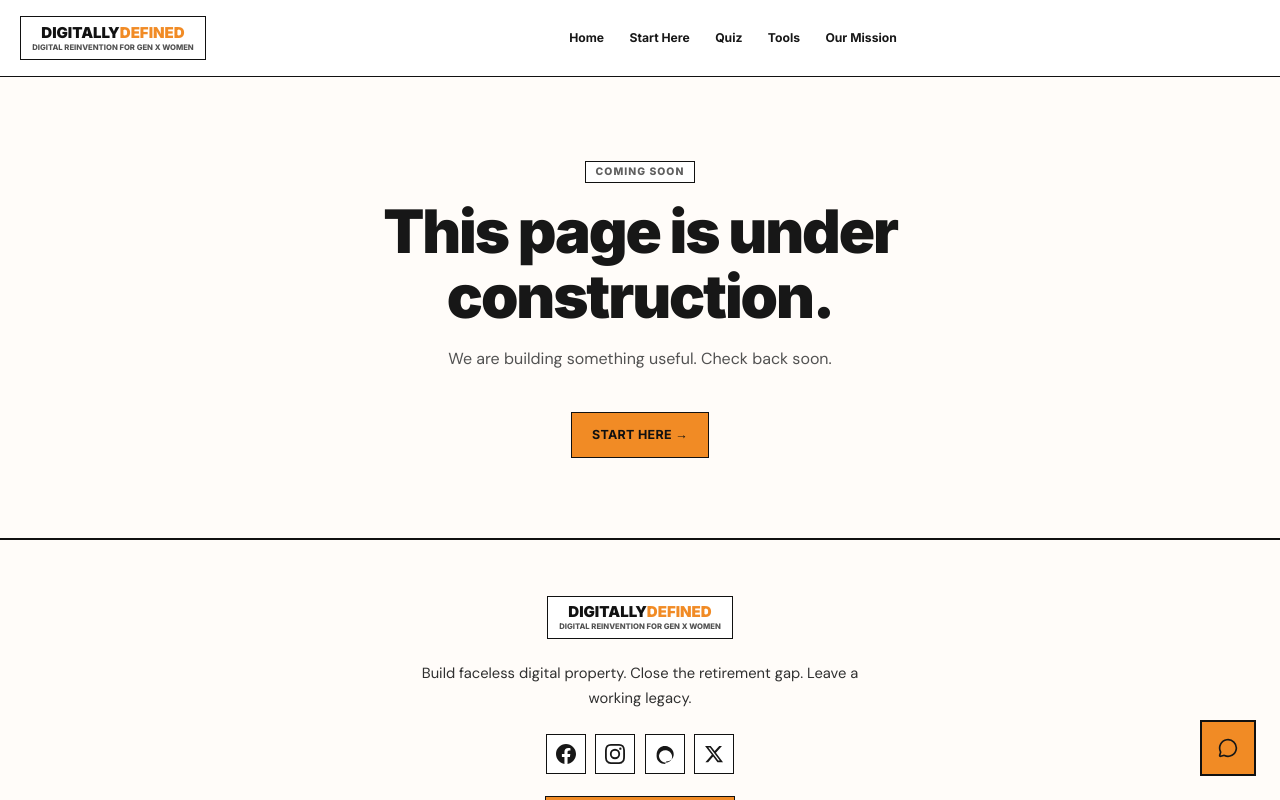
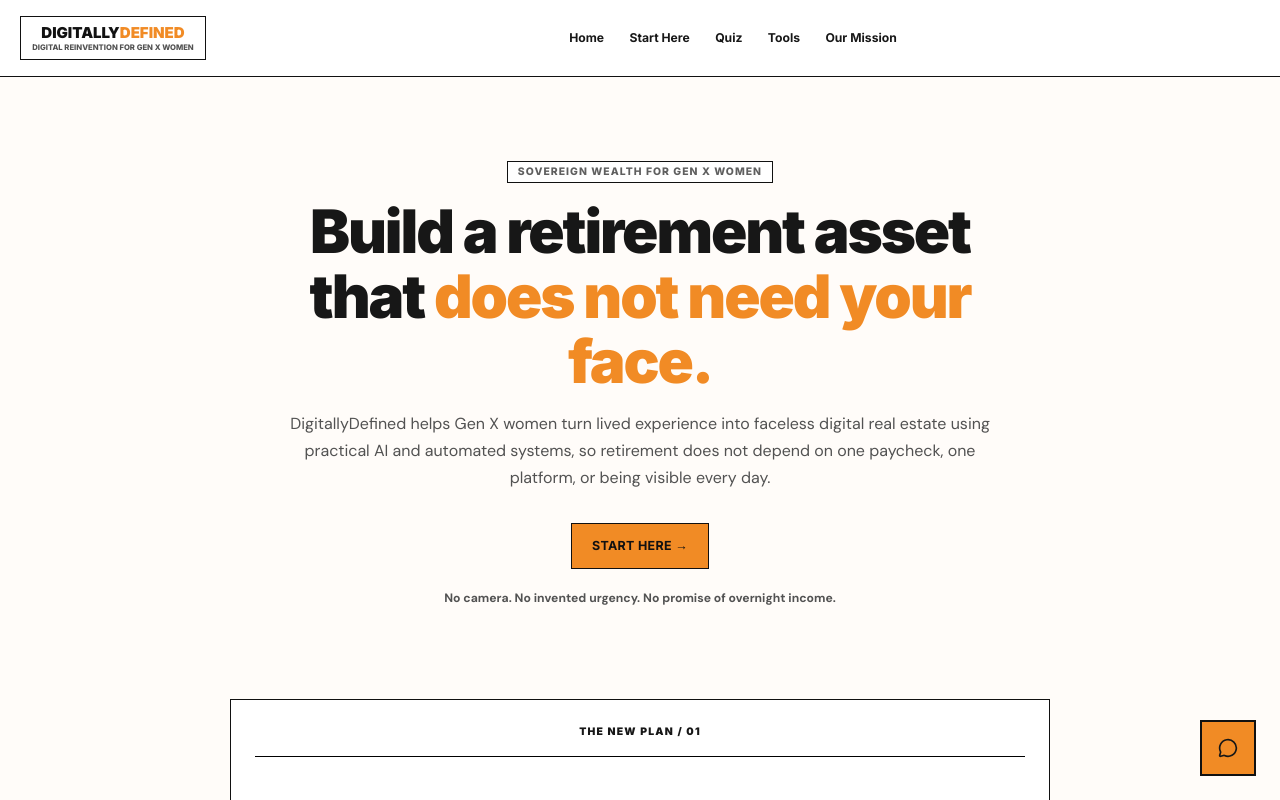
Before and after one commit to frankielee1971/digitallydefined-online-local, a React (Vite) app: page / in a window 1280 px wide. Shown: the top 800 px of the page. Built offline with nearby package versions, Linux system fonts and the light colour scheme.

Commit message:
feat: Make full Home page the landing page at /

```diff
--- a/src/App.jsx
+++ b/src/App.jsx
@@ -33,10 +33,10 @@ function App() {
   return (
     <Routes>
       {/* Coming Soon Page - Temporary */}
-      <Route path="/" element={<MentorTopicWrapper topic="home"><ComingSoon /></MentorTopicWrapper>} />
+      {/* <Route path="/" element={<MentorTopicWrapper topic="home"><ComingSoon /></MentorTopicWrapper>} /> */}
 
-      {/* Main Flow - Commented out for now */}
-      {/* <Route path="/" element={<MentorTopicWrapper topic="home"><Home /></MentorTopicWrapper>} /> */}
+      {/* Main Flow */}
+      <Route path="/" element={<MentorTopicWrapper topic="home"><Home /></MentorTopicWrapper>} />
       <Route path="/start-here" element={<MentorTopicWrapper topic="start-here"><StartHere /></MentorTopicWrapper>} />
       <Route path="/automation" element={<MentorTopicWrapper topic="automation"><Automation /></MentorTopicWrapper>} />
 
```
